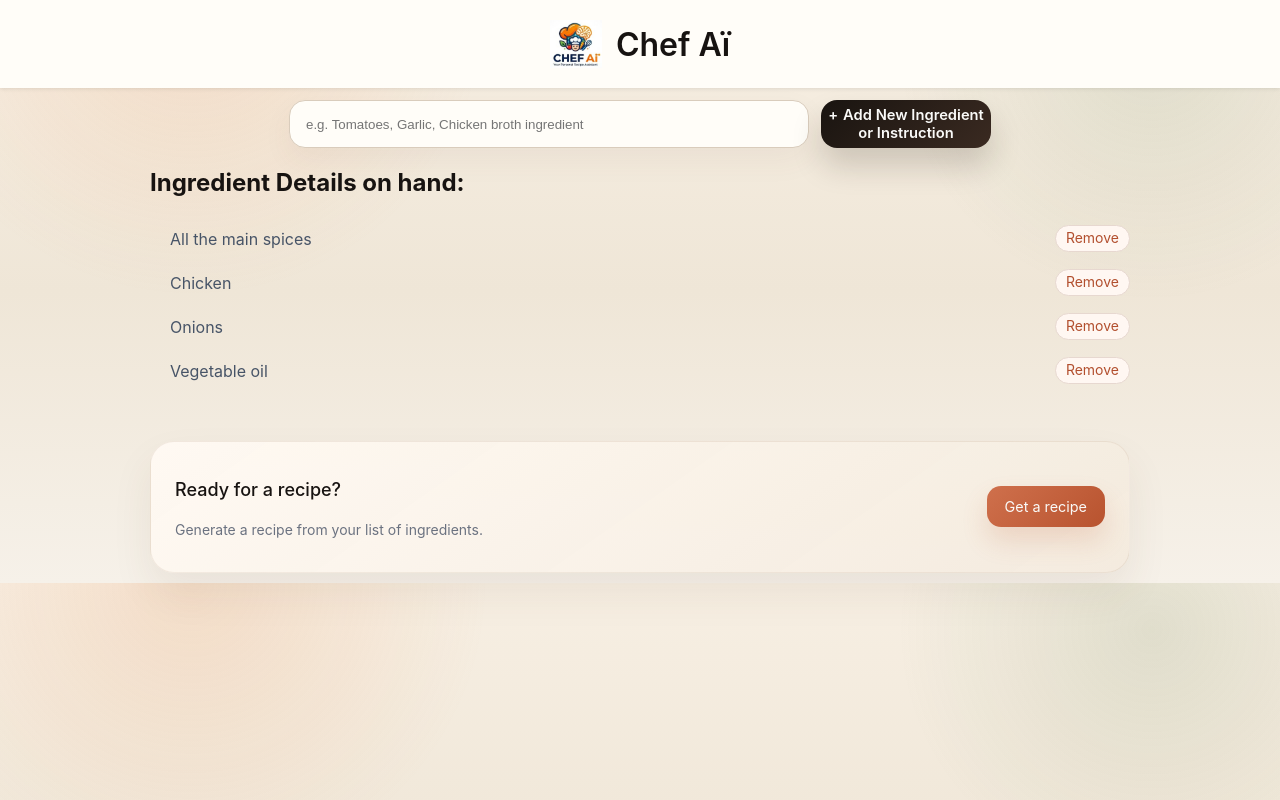
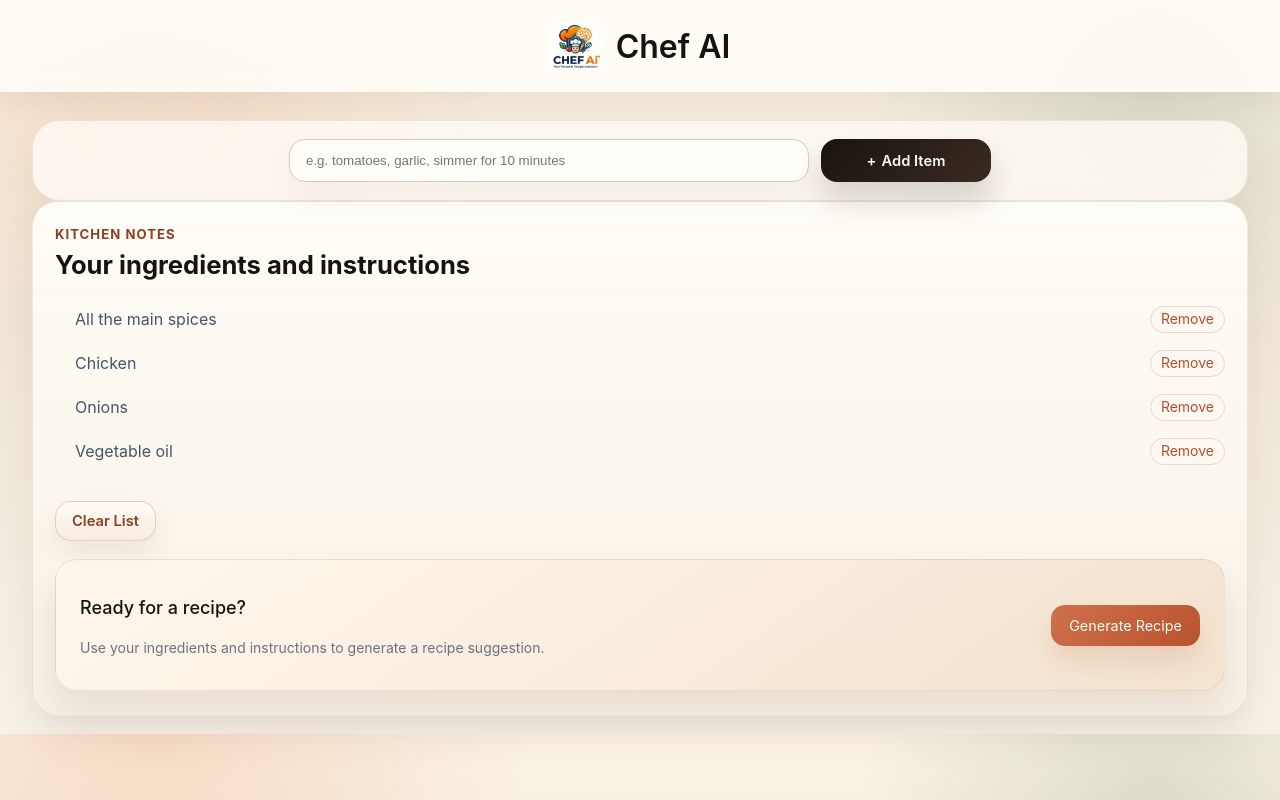
Before and after one commit to surajrimal/chef-ai, a React (Vite) app: page / in a window 1280 px wide. Built offline with nearby package versions, Linux system fonts and the light colour scheme.

Commit message:
version 2.0

```diff
--- a/src/Header.jsx
+++ b/src/Header.jsx
@@ -4,7 +4,7 @@ export default function Header() {
     return (
         <header className="site-header">
             <img src={chefClaudeLogo} alt="Chef AI logo" className="site-header-image" />
-            <h1>Chef Aï</h1>
+            <h1>Chef AI</h1>
         </header>
     )
 }
--- a/src/Main.jsx
+++ b/src/Main.jsx
@@ -3,13 +3,18 @@ import IngredientsList from "./components/IngredientsList"
 import ClaudeRecipe from "./components/ClaudeRecipe"
 import { getRecipeFromMistral } from "./ai"
 
-function escapeHtml(text) {
-    return text
-        .replaceAll("&", "&amp;")
-        .replaceAll("<", "&lt;")
-        .replaceAll(">", "&gt;")
-        .replaceAll('"', "&quot;")
-        .replaceAll("'", "&#39;")
+const VALID_INGREDIENT_PATTERN = /^[a-z0-9][a-z0-9 &'()/%.+-]*$/i
+
+function normalizeIngredient(value) {
+    return value.trim().replace(/\s+/g, " ")
+}
+
+function getIngredientKey(value) {
+    return normalizeIngredient(value).toLowerCase()
+}
+
+function isValidIngredient(value) {
+    return VALID_INGREDIENT_PATTERN.test(value) && /[a-z]/i.test(value)
 }
 
 export default function Main() {
@@ -20,12 +25,11 @@ export default function Main() {
     const [recipe, setRecipe] = React.useState("")
     const [recipeError, setRecipeError] = React.useState("")
     const [isLoadingRecipe, setIsLoadingRecipe] = React.useState(false)
+    const [ingredientMessage, setIngredientMessage] = React.useState("")
+    const [ingredientMessageType, setIngredientMessageType] = React.useState("info")
+    const formRef = React.useRef(null)
 
     async function getRecipe() {
-        if (recipeShown) {
-            setRecipeShown(false)
-            return
-        }
 
         setRecipeShown(true)
         setRecipeError("")
@@ -40,10 +44,73 @@ export default function Main() {
             setIsLoadingRecipe(false)
         }
     }
+    function hideRecipe() {
+        setRecipeShown(false)
+    }
 
     function addIngredient(formData) {
-        const newIngredient = formData.get("ingredient")
-        setIngredients(prevIngredients => [...prevIngredients, newIngredient])
+        const rawInput = formData.get("ingredient")
+
+        if (typeof rawInput !== "string") {
+            setIngredientMessageType("error")
+            setIngredientMessage("Please enter at least one valid ingredient or instruction.")
+            return
+        }
+
+        const candidates = rawInput
+            .split(",")
+            .map(normalizeIngredient)
+            .filter(Boolean)
+
+        if (candidates.length === 0) {
+            setIngredientMessageType("error")
+            setIngredientMessage("Please enter at least one valid ingredient or instruction.")
+            return
+        }
+
+        const invalidEntries = candidates.filter(candidate => !isValidIngredient(candidate))
+
+        if (invalidEntries.length > 0) {
+            setIngredientMessageType("error")
+            setIngredientMessage(`"${invalidEntries[0]}" is not a valid entry. Use words, numbers, and simple cooking punctuation only.`)
+            return
+        }
+
+        const existingKeys = new Set(ingredients.map(getIngredientKey))
+        const nextIngredients = [...ingredients]
+        let addedCount = 0
+        let duplicateCount = 0
+
+        for (const candidate of candidates) {
+            const key = getIngredientKey(candidate)
+
+            if (existingKeys.has(key)) {
+                duplicateCount += 1
+                continue
+            }
+
+            existingKeys.add(key)
+            nextIngredients.push(candidate)
+            addedCount += 1
+        }
+
+        if (addedCount === 0) {
+            setIngredientMessageType("error")
+            setIngredientMessage("That item is already in your list.")
+            return
+        }
+
+        setIngredients(nextIngredients)
+        formRef.current?.reset()
+
+        if (duplicateCount > 0) {
+            setIngredientMessageType("info")
+            setIngredientMessage(`Added ${addedCount} item${addedCount === 1 ? "" : "s"}. Skipped ${duplicateCount} duplicate${duplicateCount === 1 ? "" : "s"}.`)
+            return
+        }
+
+        setIngredientMessageType("success")
+        setIngredientMessage(`Added ${addedCount} item${addedCount === 1 ? "" : "s"}.`)
     }
 
     function removeIngredient(indexToRemove) {
@@ -52,131 +119,62 @@ export default function Main() {
         )
     }
 
-    function saveRecipe(recipeHtml) {
-        if (!recipe || !recipeHtml) {
-            return
-        }
-
-        const today = new Date().toISOString().slice(0, 10)
-        const ingredientsMarkup = ingredients
-            .map(ingredient => `<li>${escapeHtml(ingredient)}</li>`)
-            .join("")
-        const iframe = document.createElement("iframe")
-
-        iframe.style.position = "fixed"
-        iframe.style.right = "0"
-        iframe.style.bottom = "0"
-        iframe.style.width = "0"
-        iframe.style.height = "0"
-        iframe.style.border = "0"
-
-        iframe.onload = () => {
-            const printWindow = iframe.contentWindow
-
-            if (!printWindow) {
-                document.body.removeChild(iframe)
-                return
-            }
-
-            const cleanup = () => {
-                window.setTimeout(() => {
-                    if (document.body.contains(iframe)) {
-                        document.body.removeChild(iframe)
-                    }
-                }, 250)
-            }
-
-            printWindow.onafterprint = cleanup
-            printWindow.focus()
-            printWindow.print()
-        }
-
-        iframe.srcdoc = `
-            <!doctype html>
-            <html lang="en">
-                <head>
-                    <meta charset="UTF-8" />
-                    <title>chef-ai-recipe-${today}</title>
-                    <style>
-                        body {
-                            font-family: Inter, Arial, sans-serif;
-                            color: #171311;
-                            margin: 40px;
-                            line-height: 1.6;
-                        }
-
-                        h1, h2, h3, h4 {
-                            color: #141413;
-                            margin-bottom: 0.5rem;
-                        }
-
-                        ul, ol {
-                            padding-left: 1.5rem;
-                        }
-
-                        .meta {
-                            color: #6f655d;
-                            margin-bottom: 1.5rem;
-                        }
-
-                        .section {
-                            margin-top: 2rem;
-                        }
-
-                        @media print {
-                            body {
-                                margin: 24px;
-                            }
-                        }
-                    </style>
-                </head>
-                <body>
-                    <h1>Chef AI Recipe</h1>
-                    <p class="meta">Saved on ${today}</p>
-
-                    <section class="section">
-                        <h2>Ingredients on hand</h2>
-                        <ul>${ingredientsMarkup}</ul>
-                    </section>
-
-                    <section class="section">
-                        <h2>Recipe</h2>
-                        ${recipeHtml}
-                    </section>
-                </body>
-            </html>
-        `
-
-        document.body.appendChild(iframe)
+    function removeAllIngredients() {
+        setIngredients([])
+        setRecipe("")
+        setRecipeError("")
+        setRecipeShown(false)
+        setIsLoadingRecipe(false)
+        setIngredientMessage("")
     }
 
     return (
         <main>
-            <form action={addIngredient} className="add-ingredient-form">
+            <form ref={formRef} action={addIngredient} className="add-ingredient-form">
                 <input
                     type="text"
-                    placeholder="e.g. Tomatoes, Garlic, Chicken broth ingredient"
-                    aria-label="Add Ingredients or Instructions"
+                    placeholder="e.g. tomatoes, garlic, simmer for 10 minutes"
+                    aria-label="Add ingredients or instructions"
                     name="ingredient"
                 />
-                <button>Add New Ingredient or Instruction</button>
+                <button>Add Item</button>
             </form>
+            {ingredientMessage && (
+                <p className={`ingredient-message ingredient-message-${ingredientMessageType}`} aria-live="polite">
+                    {ingredientMessage}
+                </p>
+            )}
 
-            {ingredients.length > 0 &&
+            {recipeShown ? (
+                <section className="recipe-layout">
+                    <aside className="recipe-layout-sidebar">
                         <IngredientsList
                             ingredients={ingredients}
                             onRemoveIngredient={removeIngredient}
+                            onRemoveAllIngredients={removeAllIngredients}
                             getRecipe={getRecipe}
                             recipeShown={recipeShown}
                         />
-            }
+                    </aside>
 
-            {recipeShown && (
+                    <div className="recipe-layout-main">
                         <ClaudeRecipe
                             recipe={recipe}
                             error={recipeError}
                             isLoading={isLoadingRecipe}
-                    onSaveRecipe={saveRecipe}
+                            ingredients={ingredients}
+                            onHideRecipe={hideRecipe}
+                        />
+                    </div>
+                </section>
+            ) : (
+                ingredients.length > 0 &&
+                <IngredientsList
+                    ingredients={ingredients}
+                    onRemoveIngredient={removeIngredient}
+                    onRemoveAllIngredients={removeAllIngredients}
+                    getRecipe={getRecipe}
+                    recipeShown={recipeShown}
                 />
             )}
         </main>
--- a/src/components/ClaudeRecipe.jsx
+++ b/src/components/ClaudeRecipe.jsx
@@ -1,35 +1,49 @@
 import ReactMarkdown from "react-markdown"
 import remarkGfm from "remark-gfm"
 import { useRef } from "react"
+import printReceipe from "./PrintReceipe"
 
 export default function ClaudeRecipe(props) {
     const recipeContentRef = useRef(null)
 
     return (
         <section className="suggested-recipe-container">
-            <h2>Recommended Recipe:</h2>
+            <div className="recipe-header">
+                <div>
+                    <p className="panel-eyebrow">Chef AI Suggestion</p>
+                    <h2>Recommended Recipe</h2>
+                </div>
+                <div className="recipe-header-actions">
+                    {props.recipe && !props.error && !props.isLoading && (
+                        <button
+                            className="save-recipe-button"
+                            onClick={() => printReceipe({
+                                ingredients: props.ingredients,
+                                recipeHtml: recipeContentRef.current?.innerHTML ?? "",
+                            })}
+                            type="button"
+                        >
+                            Print Recipe
+                        </button>
+                    )}
+                    <button className="hide-recipe-button" onClick={props.onHideRecipe} type="button">
+                        Hide Recipe
+                    </button>
+                </div>
+            </div>
             <div ref={recipeContentRef}>
-                {props.error ? (
+                {props.isLoading ? (
+                    <p>Generating your recipe...</p>
+                ) : props.error ? (
                     <p>{props.error}</p>
                 ) : props.recipe ? (
                     <ReactMarkdown remarkPlugins={[remarkGfm]}>
                         {props.recipe}
                     </ReactMarkdown>
-                ) : props.isLoading ? (
-                    <p>Generating recipe...</p>
                 ) : (
-                    <p>Click "Get a recipe" to generate one.</p>
+                    <p>Add at least 3 ingredients or instructions, then click "Generate Recipe."</p>
                 )}
             </div>
-            {props.recipe && !props.error && !props.isLoading && (
-                <button
-                    className="save-recipe-button"
-                    onClick={() => props.onSaveRecipe(recipeContentRef.current?.innerHTML ?? "")}
-                    type="button"
-                >
-                    Print recipe
-                </button>
-            )}
         </section>
     )
 }
--- a/src/components/IngredientsList.jsx
+++ b/src/components/IngredientsList.jsx
@@ -14,15 +14,26 @@ export default function IngredientsList(props) {
         </li>
     ))
     return (
-        <section>
-            <h2>Ingredient Details on hand:</h2>
+        <section className={`ingredients-panel${props.recipeShown ? " ingredients-panel-compact" : ""}`}>
+            <div className="panel-heading">
+                <p className="panel-eyebrow">Kitchen Notes</p>
+                <h2>Your ingredients and instructions</h2>
+            </div>
             <ul className="ingredients-list" aria-live="polite">{ingredientsListItems}</ul>
-            {props.ingredients.length > 3 && <div className="get-recipe-container">
+            {props.ingredients.length < 3 && (
+                <p className="recipe-hint">Add at least 3 ingredients or instructions before generating a recipe.</p>
+            )}
+            <div className="ingredients-panel-actions">
+                <button className="clear-list-button" onClick={props.onRemoveAllIngredients} type="button">
+                    Clear List
+                </button>
+            </div>
+            {props.ingredients.length > 2 && <div className="get-recipe-container">
                 <div>
-                    <h3>Ready for a recipe?</h3>
-                    <p>Generate a recipe from your list of ingredients.</p>
+                    <h3>{props.recipeShown ? "Want another version?" : "Ready for a recipe?"}</h3>
+                    <p>Use your ingredients and instructions to generate a recipe suggestion.</p>
                 </div>
-                <button onClick={props.getRecipe}> {props.recipeShown ? "Hide Recipe" : "Get a recipe"}</button>
+                <button onClick={props.getRecipe}> {props.recipeShown ? "Generate Again" : "Generate Recipe"}</button>
             </div>}
         </section>
     )
--- /dev/null
+++ b/src/components/PrintReceipe.jsx
@@ -0,0 +1,113 @@
+function escapeHtml(text) {
+    return text
+        .replaceAll("&", "&amp;")
+        .replaceAll("<", "&lt;")
+        .replaceAll(">", "&gt;")
+        .replaceAll('"', "&quot;")
+        .replaceAll("'", "&#39;")
+}
+
+function getPrintRecipeMarkup({ date, ingredients, recipeHtml }) {
+    const ingredientsMarkup = ingredients
+        .map(ingredient => `<li>${escapeHtml(ingredient)}</li>`)
+        .join("")
+
+    return `<!doctype html>
+        <html lang="en">
+            <head>
+                <meta charset="UTF-8" />
+                <title>chef-ai-recipe-${date}</title>
+                <style>
+                    body {
+                        font-family: Inter, Arial, sans-serif;
+                        color: #171311;
+                        margin: 40px;
+                        line-height: 1.6;
+                    }
+
+                    h1, h2, h3, h4 {
+                        color: #141413;
+                        margin-bottom: 0.5rem;
+                    }
+
+                    ul, ol {
+                        padding-left: 1.5rem;
+                    }
+
+                    .meta {
+                        color: #6f655d;
+                        margin-bottom: 1.5rem;
+                    }
+
+                    .section {
+                        margin-top: 2rem;
+                    }
+
+                    @media print {
+                        body {
+                            margin: 24px;
+                        }
+                    }
+                </style>
+            </head>
+            <body>
+                <h1>Chef AI Recommended Recipe</h1>
+                <p class="meta">Saved on ${date}</p>
+
+                <section class="section">
+                    <h2>Your ingredients and instructions</h2>
+                    <ul>${ingredientsMarkup}</ul>
+                </section>
+
+                <section class="section">
+                    <h2>Recommended recipe</h2>
+                    ${recipeHtml}
+                </section>
+            </body>
+        </html>`
+}
+
+export default function printReceipe({ ingredients, recipeHtml }) {
+    if (!recipeHtml) {
+        return
+    }
+
+    const today = new Date().toISOString().slice(0, 10)
+    const iframe = document.createElement("iframe")
+
+    iframe.style.position = "fixed"
+    iframe.style.right = "0"
+    iframe.style.bottom = "0"
+    iframe.style.width = "0"
+    iframe.style.height = "0"
+    iframe.style.border = "0"
+
+    iframe.onload = () => {
+        const printWindow = iframe.contentWindow
+
+        if (!printWindow) {
+            document.body.removeChild(iframe)
+            return
+        }
+
+        const cleanup = () => {
+            window.setTimeout(() => {
+                if (document.body.contains(iframe)) {
+                    document.body.removeChild(iframe)
+                }
+            }, 250)
+        }
+
+        printWindow.onafterprint = cleanup
+        printWindow.focus()
+        printWindow.print()
+    }
+
+    iframe.srcdoc = getPrintRecipeMarkup({
+        date: today,
+        ingredients,
+        recipeHtml,
+    })
+
+    document.body.appendChild(iframe)
+}
--- a/src/index.css
+++ b/src/index.css
@@ -18,9 +18,9 @@ body {
     margin: 0;
     font-family: Inter, sans-serif;
     background:
-        radial-gradient(circle at 15% 0%, rgba(233, 141, 80, 0.18), transparent 24%),
-        radial-gradient(circle at 90% 8%, rgba(95, 127, 78, 0.14), transparent 20%),
-        linear-gradient(180deg, #f7efe3 0%, var(--page-bg) 50%, #f6f1e9 100%);
+        radial-gradient(circle at 12% 0%, rgba(233, 141, 80, 0.22), transparent 28%),
+        radial-gradient(circle at 90% 10%, rgba(95, 127, 78, 0.18), transparent 22%),
+        linear-gradient(180deg, #fbf3e6 0%, var(--page-bg) 45%, #f7f1e7 100%);
     color: var(--ink);
 }
 
@@ -29,9 +29,10 @@ body {
     justify-content: center;
     align-items: center;
     gap: 14px;
-    padding: 18px 24px;
-    background: var(--surface-strong);
-    box-shadow: 0 1px 4px rgba(0, 0, 0, 0.1);
+    padding: 20px 24px;
+    background: rgba(255, 253, 248, 0.9);
+    backdrop-filter: blur(10px);
+    box-shadow: 0 10px 28px rgba(67, 45, 26, 0.08);
 }
 
 .site-header-image {
@@ -47,8 +48,8 @@ body {
 }
 
 main {
-    padding: 12px 30px 10px;
-    max-width: 1040px;
+    padding: 28px 32px 18px;
+    max-width: 1320px;
     margin: 0 auto;
 }
 
@@ -57,6 +58,11 @@ main {
     justify-content: center;
     gap: 12px;
     min-height: 48px;
+    padding: 18px;
+    border: 1px solid rgba(136, 101, 69, 0.12);
+    border-radius: 28px;
+    background: rgba(255, 252, 247, 0.78);
+    box-shadow: 0 24px 48px rgba(91, 63, 40, 0.08);
 }
 
 .add-ingredient-form > input {
@@ -87,8 +93,77 @@ main {
     margin-right: 5px;
 }
 
+.ingredient-message {
+    margin: 12px auto 0;
+    max-width: 702px;
+    font-size: 0.95rem;
+    line-height: 1.5;
+}
+
+.ingredient-message-error {
+    color: #a63d20;
+}
+
+.ingredient-message-success {
+    color: #3f5c35;
+}
+
+.ingredient-message-info {
+    color: #6f655d;
+}
+
+.recipe-layout {
+    display: grid;
+    grid-template-columns: minmax(270px, 320px) minmax(0, 1.45fr);
+    gap: 32px;
+    align-items: start;
+    margin-top: 28px;
+}
+
+.recipe-layout-sidebar {
+    position: sticky;
+    top: 24px;
+    align-self: start;
+}
+
+.ingredients-panel {
+    padding: 24px 22px;
+    border: 1px solid rgba(136, 101, 69, 0.12);
+    border-radius: 26px;
+    background: linear-gradient(180deg, rgba(255, 253, 248, 0.98), rgba(248, 240, 229, 0.95));
+    box-shadow: 0 20px 38px rgba(95, 67, 45, 0.08);
+}
+
+.ingredients-panel-compact {
+    min-height: 420px;
+}
+
+.recipe-layout-main .suggested-recipe-container {
+    margin-top: 0;
+    min-height: 100%;
+}
+
+.panel-heading {
+    margin-bottom: 18px;
+}
+
+.panel-eyebrow {
+    margin: 0 0 8px;
+    color: var(--accent-dark);
+    font-size: 0.82rem;
+    font-weight: 700;
+    letter-spacing: 0.08em;
+    text-transform: uppercase;
+}
+
+.panel-heading h2 {
+    margin: 0;
+    font-size: 1.6rem;
+    line-height: 1.15;
+}
+
 ul.ingredients-list {
-    margin-bottom: 48px;
+    margin-bottom: 28px;
     padding-left: 20px;
 }
 
@@ -100,6 +175,43 @@ ul.ingredients-list > li {
     justify-content: space-between;
     gap: 12px;
     padding: 8px 0;
+}
+
+.recipe-hint {
+    margin: -8px 0 20px;
+    color: var(--muted);
+    font-size: 0.95rem;
+}
+
+.ingredients-panel-actions {
+    display: flex;
+    justify-content: flex-start;
+    margin-bottom: 18px;
+}
+
+.clear-list-button {
+    border: 1px solid rgba(141, 62, 35, 0.2);
+    border-radius: 16px;
+    background: linear-gradient(180deg, rgba(255, 251, 246, 0.95), rgba(247, 235, 222, 0.98));
+    color: var(--accent-dark);
+    padding: 10px 16px;
+    font: inherit;
+    font-size: 0.92rem;
+    font-weight: 600;
+    cursor: pointer;
+    box-shadow: 0 12px 24px rgba(103, 70, 45, 0.08);
+    transition: transform 0.2s ease, box-shadow 0.2s ease, border-color 0.2s ease, background-color 0.2s ease;
+}
+
+.clear-list-button:hover {
+    transform: translateY(-1px);
+    border-color: rgba(141, 62, 35, 0.35);
+    box-shadow: 0 16px 28px rgba(103, 70, 45, 0.12);
+}
+
+.clear-list-button:focus-visible {
+    outline: 2px solid #d17557;
+    outline-offset: 2px;
 }
 
 .remove-ingredient-button {
@@ -131,11 +243,12 @@ ul.ingredients-list > li {
     display: flex;
     justify-content: space-between;
     align-items: center;
-    border-radius: 24px;
-    background: linear-gradient(145deg, rgba(255, 250, 243, 0.94), rgba(243, 234, 221, 0.92));
+    gap: 18px;
+    border-radius: 22px;
+    background: linear-gradient(145deg, rgba(255, 247, 237, 0.98), rgba(242, 225, 205, 0.95));
     padding: 18px 24px;
-    border: 1px solid rgba(136, 101, 69, 0.1);
-    box-shadow: 0 20px 40px rgba(93, 62, 38, 0.08);
+    border: 1px solid rgba(180, 111, 75, 0.16);
+    box-shadow: 0 22px 36px rgba(93, 62, 38, 0.1);
 }
 
 .get-recipe-container h3 {
@@ -164,19 +277,38 @@ ul.ingredients-list > li {
 
 .suggested-recipe-container {
     color: #475467;
-    line-height: 28px;
-    font-size: 1.125rem;
+    line-height: 1.8;
+    font-size: 1.12rem;
     font-weight: 400;
-    margin-top: 32px;
-    padding: 28px;
+    padding: 34px 38px;
     border: 1px solid rgba(136, 101, 69, 0.12);
-    border-radius: 28px;
-    background: linear-gradient(180deg, rgba(255, 253, 248, 0.98), rgba(252, 245, 236, 0.95));
-    box-shadow: 0 24px 48px rgba(95, 67, 45, 0.08);
+    border-radius: 32px;
+    background:
+        radial-gradient(circle at top right, rgba(214, 126, 87, 0.12), transparent 28%),
+        linear-gradient(180deg, rgba(255, 253, 248, 0.99), rgba(252, 245, 236, 0.97));
+    box-shadow: 0 28px 58px rgba(95, 67, 45, 0.1);
 }
 
 .suggested-recipe-container h2 {
-    margin-top: 0;
+    margin: 0;
+    font-size: 2rem;
+    line-height: 1.05;
+    color: #181512;
+}
+
+.recipe-header {
+    display: flex;
+    justify-content: space-between;
+    align-items: flex-start;
+    gap: 18px;
+    margin-bottom: 24px;
+}
+
+.recipe-header-actions {
+    display: flex;
+    gap: 12px;
+    flex-wrap: wrap;
+    justify-content: flex-end;
 }
 
 .suggested-recipe-container h3,
@@ -236,7 +368,6 @@ ul.ingredients-list > li {
 }
 
 .save-recipe-button {
-    margin-top: 12px;
     border: none;
     border-radius: 14px;
     background: linear-gradient(135deg, #667a57, #4f6143);
@@ -247,6 +378,31 @@ ul.ingredients-list > li {
     font-weight: 600;
     cursor: pointer;
     box-shadow: 0 14px 26px rgba(79, 97, 67, 0.18);
+}
+
+.hide-recipe-button {
+    border: 1px solid rgba(24, 20, 16, 0.12);
+    border-radius: 14px;
+    background: rgba(255, 252, 247, 0.92);
+    color: #3b312a;
+    padding: 12px 18px;
+    font: inherit;
+    font-size: 0.95rem;
+    font-weight: 600;
+    cursor: pointer;
+    box-shadow: 0 12px 22px rgba(56, 40, 28, 0.06);
+    transition: transform 0.2s ease, box-shadow 0.2s ease, border-color 0.2s ease;
+}
+
+.hide-recipe-button:hover {
+    transform: translateY(-1px);
+    border-color: rgba(24, 20, 16, 0.2);
+    box-shadow: 0 16px 26px rgba(56, 40, 28, 0.1);
+}
+
+.hide-recipe-button:focus-visible {
+    outline: 2px solid #4f6143;
+    outline-offset: 2px;
 }
 
 .save-recipe-button:hover {
@@ -274,12 +430,13 @@ ul.ingredients-list > li {
     }
 
     main {
-        padding: 24px 20px 10px;
+        padding: 22px 18px 14px;
     }
 
     .add-ingredient-form {
         flex-direction: column;
         height: auto;
+        padding: 16px;
     }
 
     .add-ingredient-form > input,
@@ -288,10 +445,36 @@ ul.ingredients-list > li {
         width: 100%;
     }
 
+    .recipe-layout {
+        grid-template-columns: 1fr;
+        gap: 18px;
+    }
+
+    .recipe-layout-sidebar {
+        position: static;
+    }
+
+    .ingredients-panel {
+        padding: 20px 18px;
+    }
+
     .get-recipe-container {
         flex-direction: column;
         align-items: flex-start;
         gap: 12px;
         padding: 16px 18px;
     }
+
+    .recipe-header {
+        flex-direction: column;
+    }
+
+    .recipe-header-actions {
+        width: 100%;
+        justify-content: flex-start;
+    }
+
+    .suggested-recipe-container {
+        padding: 26px 22px;
+    }
 }
```
Also changed, not shown: 1 other file (tests, documents, lock files or other folders). Lines whose indentation alone changed are shown as unchanged.
